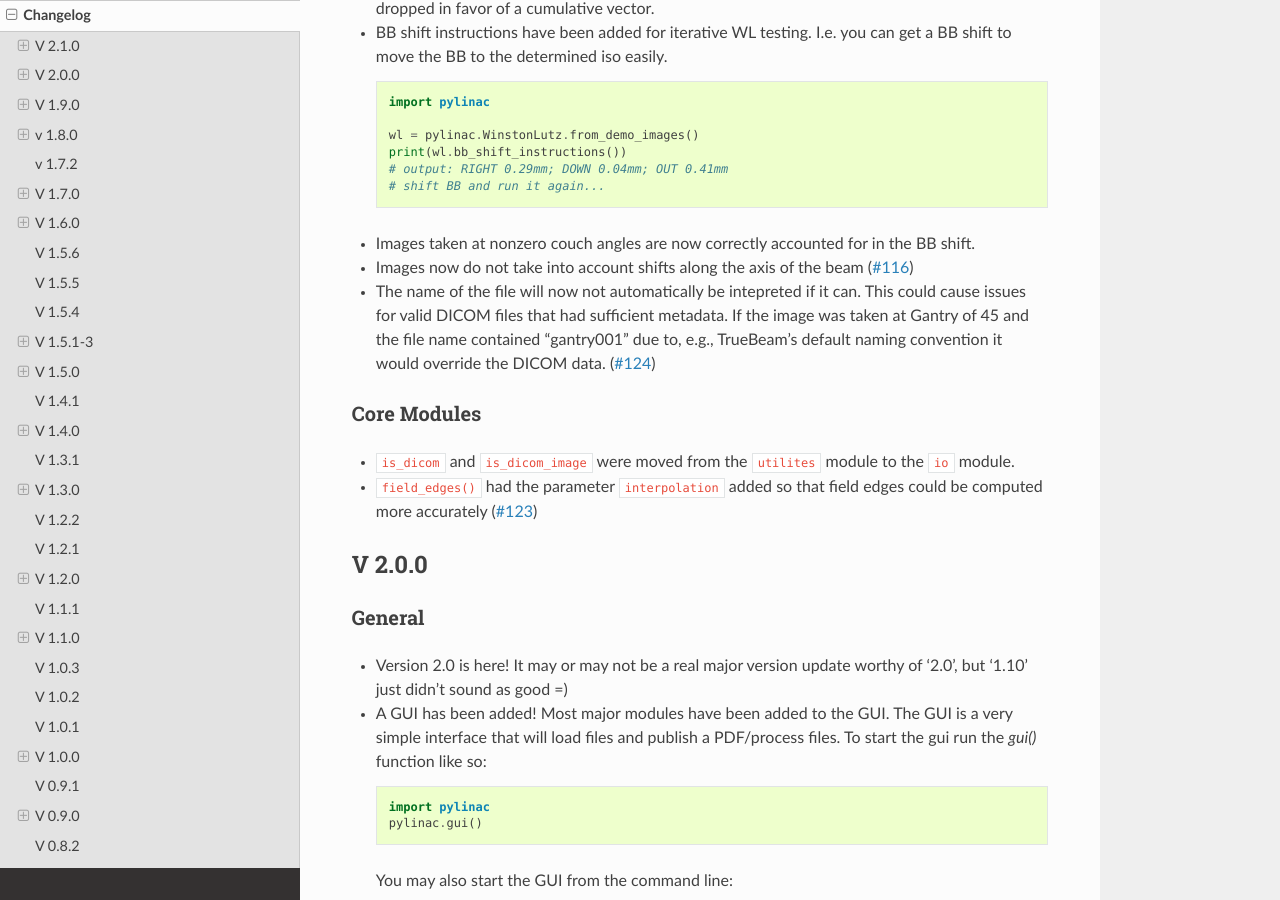
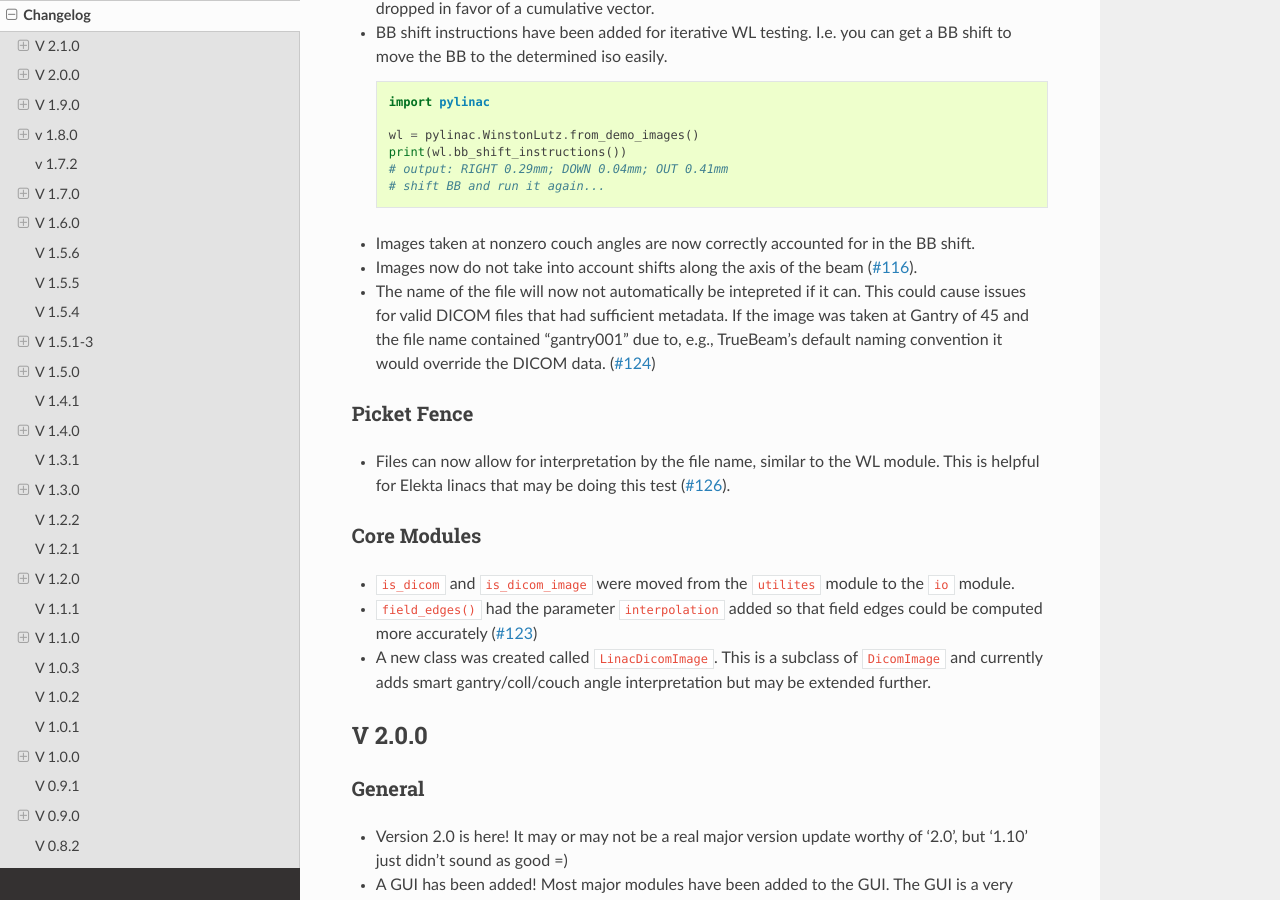
Before and after one commit to jrkerns/pylinac, a Sphinx documentation site: the page built from docs/source/changelog.rst, in a window 1280 px wide and 900 px high, scrolled down 780 px. Built offline with Sphinx 7.4.7 and the Read the Docs theme 2.0.0, drawn with Linux system fonts in a browser that asks for light colours; cross-references to code outside the pages are shown as plain code.

Commit message:
PF changes

```diff
--- a/docs/source/changelog.rst
+++ b/docs/source/changelog.rst
@@ -45,16 +45,24 @@ Winston-Lutz
     # shift BB and run it again...
 
 * Images taken at nonzero couch angles are now correctly accounted for in the BB shift.
-* Images now do not take into account shifts along the axis of the beam (`#116 <https://github.com/jrkerns/pylinac/issues/116>`_)
+* Images now do not take into account shifts along the axis of the beam (`#116 <https://github.com/jrkerns/pylinac/issues/116>`_).
 * The name of the file will now not automatically be intepreted if it can. This could cause issues for valid DICOM files that had sufficient metadata.
   If the image was taken at Gantry of 45 and the file name contained "gantry001" due to, e.g., TrueBeam's default naming convention it would override the DICOM data.
   (`#124 <https://github.com/jrkerns/pylinac/issues/124>`_)
+
+Picket Fence
+^^^^^^^^^^^^
+
+* Files can now allow for interpretation by the file name, similar to the WL module. This is helpful for Elekta linacs that may be doing this test (`#126 <https://github.com/jrkerns/pylinac/issues/126>`_).
 
 Core Modules
 ^^^^^^^^^^^^
 
 * ``is_dicom`` and ``is_dicom_image`` were moved from the ``utilites`` module to the ``io`` module.
 * ``field_edges()`` had the parameter ``interpolation`` added so that field edges could be computed more accurately (`#123 <https://github.com/jrkerns/pylinac/issues/123>`_)
+* A new class was created called ``LinacDicomImage``. This is a subclass of ``DicomImage`` and currently adds smart gantry/coll/couch angle interpretation but may be extended further.
+
+
 
 V 2.0.0
 -------
```
